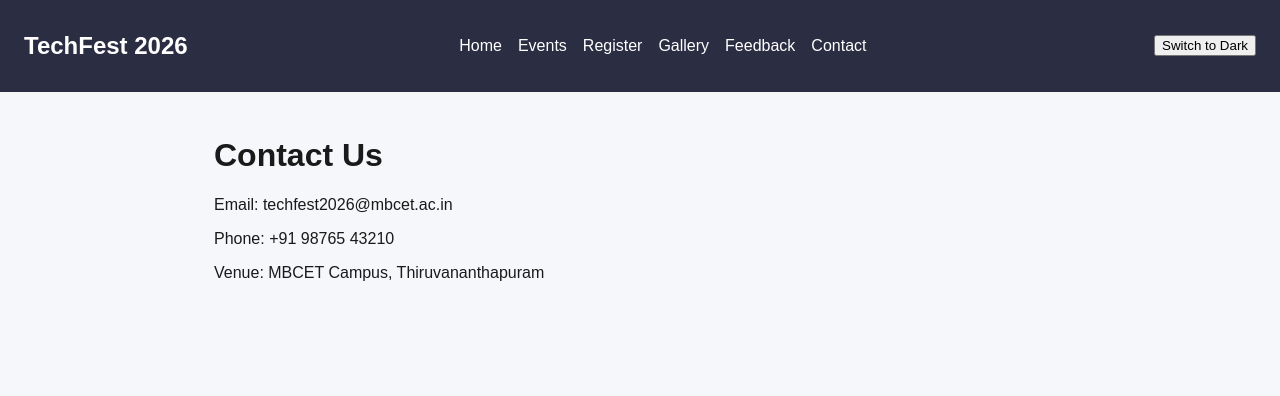
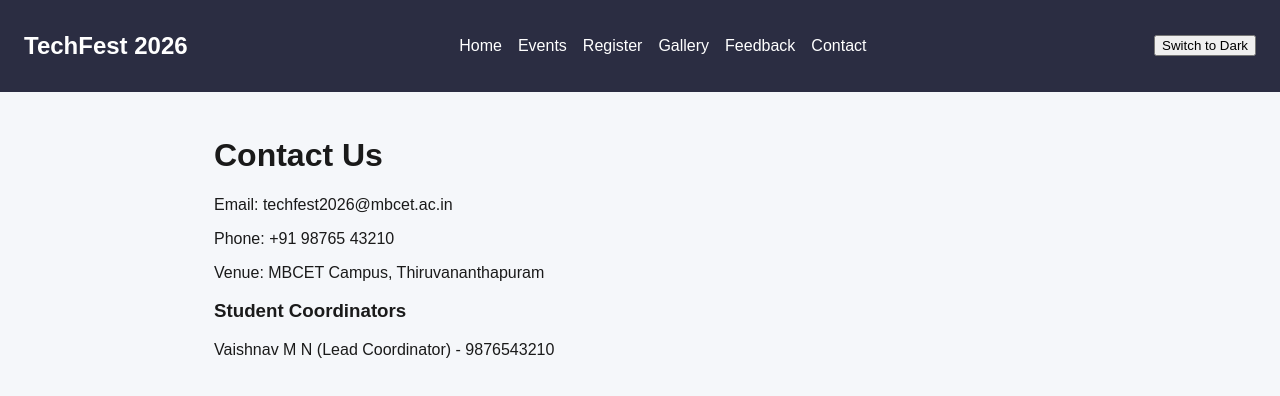
Before and after one commit to vaishh-05/techfest-2026, a React (Vite) app in the folder client/: page /contact in a window 1280 px wide. Shown: the top 396 px of the page. Built offline with nearby package versions, Linux system fonts and the light colour scheme.

Commit message:
Add student coordinator details to contact page

```diff
--- a/client/src/pages/Contact.jsx
+++ b/client/src/pages/Contact.jsx
@@ -5,7 +5,12 @@ return (
             <p>Email: techfest2026@mbcet.ac.in</p>
             <p>Phone: +91 98765 43210</p>
             <p>Venue: MBCET Campus, Thiruvananthapuram</p>
+            <div className="coordinator-info">
+                <h3>Student Coordinators</h3>
+                <p>Vaishnav M N (Lead Coordinator) - 9876543210</p>
+            </div>
         </div>
     );
 }
+
 export default Contact;
```
Lines whose indentation alone changed are shown as unchanged.
